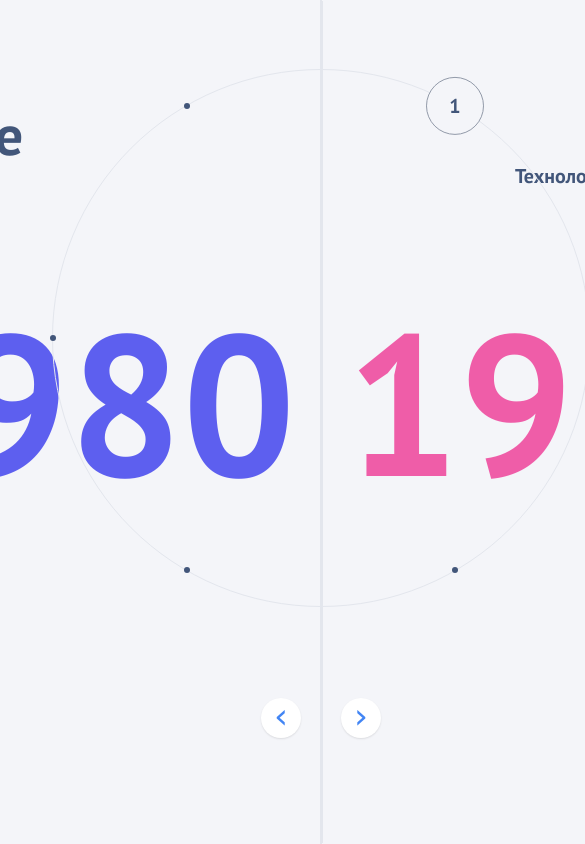
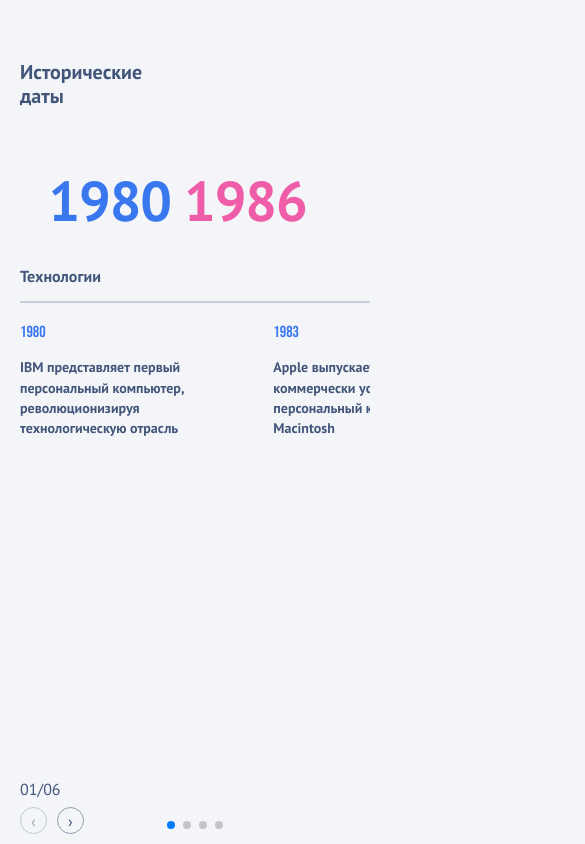
Before and after one commit to LoshakovDanil/history-date, a React (Create React App) app: page / in a window 390 px wide. Shown: the top 844 px of the page, 585 px wide, since content can reach past the window. Built offline with nearby package versions, Linux system fonts and the light colour scheme.

Commit message:
added style for mobile

```diff
--- a/src/App.css
+++ b/src/App.css
@@ -1,7 +1,19 @@
+@media(max-width: 1440px){
+  .container{
+    margin: 20px;
+  }
+  html, body {
+    overflow-x: hidden;
+  }
+  body {
+    position: relative;
+  }
+}
+
 * {
-	padding: 0px;
-	margin: 0px;
-	border: none;
+  padding: 0px;
+  margin: 0px;
+  border: none;
 }
 
 body {
--- a/src/App.tsx
+++ b/src/App.tsx
@@ -3,7 +3,9 @@ import './App.css';
 
 function App() {
   return (
-    <History />
+    <div className='container'>
+      <History />
+    </div>
   )
 }
 
--- a/src/components/History/CircleContainer/Circle/Circle.module.css
+++ b/src/components/History/CircleContainer/Circle/Circle.module.css
@@ -1,3 +1,4 @@
+@media (min-width: 1440px){
   .point {
     position: absolute;
     width: 6px;
@@ -58,3 +59,5 @@
   #point4 { transform: translate(-50%, -50%) rotate(120deg) translate(268px) rotate(-120deg); }
   #point5 { transform: translate(-50%, -50%) rotate(180deg) translate(268px) rotate(-180deg); }
   #point6 { transform: translate(-50%, -50%) rotate(240deg) translate(268px) rotate(-240deg); }
+
+}
--- a/src/components/History/CircleContainer/CircleLayout/CircleLayout.module.css
+++ b/src/components/History/CircleContainer/CircleLayout/CircleLayout.module.css
@@ -1,3 +1,4 @@
+@media (min-width: 1440px){
   .circleLayout{
     width: 100%;
     position: absolute;
@@ -15,6 +16,18 @@
     padding-left: 80px;
     margin-top: 100px;
     grid-area: 1 / 1 / 3 / 3;
+  }
+  .button{
+    width: 50px;
+    height: 50px;
+    border-radius: 50%;
+    margin: 10px 20px 20px 0px;
+    cursor: pointer;
+    border: 1px solid #8f99ac;
+    display: flex;
+    align-items: center;
+    justify-content: center;
+    transition: background-color ease 0.2s
   }
   .numbers{
     text-align: center;
@@ -34,26 +47,68 @@
     content: "";
     position: absolute;
     top: 10px;
-  left: 0;
+    left: 0px;
     width: 5px;
     height: 115px;
     background: linear-gradient(to bottom, #3877EE 0%, #EF5DA8 100%);
   }
-.buttons{
+
+  .arrow{
+    font-family: 'Lucida Sans', 'Lucida Sans Regular', 'Lucida Grande', 'Lucida Sans Unicode', Geneva, Verdana, sans-serif;
+    font-size: 30px;
+    margin-top: -5px;
+  }
+  .range{
+    padding-bottom: 20px;
+  }
+}
+@media(max-width: 1440px){
+  .circleLayout{
     display: flex;
+    flex-direction: column
+  }
+  .date{
+    font-size: 20px;
+    font-weight: 700;
+    line-height: 24px;
+    text-align: left;
+    margin-top: 40px;
+
+  }
+  .numbers{
+    font-size: 56px;
+    font-weight: 700;
+    line-height: 72.46px;
+    letter-spacing: -0.02em;
+    text-align: center;
+    margin-top: 56px;
+    margin-right: 35px;
+  }
+  .counter{
+    position: fixed;
+    left: 0;
+    bottom: 0;
+    padding: 0 0 0px 20px;
+    z-index: 2;
   }
   .button{
-  width: 50px;
-  height: 50px;
+    width: 25px;
+    height: 25px;
     border-radius: 50%;
-  margin: 10px 20px 20px 0px;
+    margin: 8px 10px 10px 0px;
     cursor: pointer;
     border: 1px solid #8f99ac;
     display: flex;
     align-items: center;
     justify-content: center;
-  transition: background-color ease 0.2s
+    transition: background-color ease 0.2s;
   }
+}
+
+.buttons{
+  display: flex;
+}
+
 .button:hover{
   background-color: #ffffff;
   transition: ease 0.2s;
@@ -63,11 +118,3 @@
   pointer-events: none;
   user-select: none;
 }
-.arrow{
-  font-family: 'Lucida Sans', 'Lucida Sans Regular', 'Lucida Grande', 'Lucida Sans Unicode', Geneva, Verdana, sans-serif;
-  font-size: 30px;
-  margin-top: -5px;
-}
-.range{
-  padding-bottom: 20px;
-}
--- a/src/components/History/CircleContainer/CircleLayout/CircleLayout.tsx
+++ b/src/components/History/CircleContainer/CircleLayout/CircleLayout.tsx
@@ -13,15 +13,16 @@ export const CircleLayout: FC<Props> = ({ activeBtn, handleClick}) =>{
         <div className={style.date}>
           Исторические <br/> даты
         </div>
-        <div className='genre'>
-          {text}
-        </div>
-
         <div className={style.numbers}>
           <span className='number_one'>{dates[0]}</span>
           &nbsp;
           <span className='number_two'>{dates[1]}</span>
         </div>
+
+        <div className='genre'>
+          {text}
+        </div>
+
 
         <div className={style.counter}>
           <div className={style.range}>
--- a/src/components/History/CustomSwiper/CustomSwiper.css
+++ b/src/components/History/CustomSwiper/CustomSwiper.css
@@ -1,3 +1,6 @@
 .swiper-button-disabled{
   visibility: hidden;
 }
+.swiper-pagination{
+  position: fixed;
+}
--- a/src/components/History/CustomSwiper/CustomSwiper.module.css
+++ b/src/components/History/CustomSwiper/CustomSwiper.module.css
@@ -1,9 +1,4 @@
-.mySwiper{
-  cursor: pointer;
-}
-.slide{
-  text-align: left;
-}
+@media (min-width: 1440px){
   .number{
     color: #3877EE;
     font-family: "Bebas Neue", sans-serif;
@@ -36,3 +31,30 @@
     font-size: 35px;
     margin-top: -5px;
   }
+}
+@media (max-width: 1440px){
+  .number{
+    color: #3877EE;
+    font-family: "Bebas Neue", sans-serif;
+    font-size: 16px;
+    margin-top: 20px;
+    margin-bottom: 15px;
+    text-align: left;
+  }
+  .text{
+    font-size: 14px;
+    text-align: left;
+    font-weight: 700;
+    line-height: 20.3px;
+  }
+  .button {
+    display: none;
+  }
+}
+
+.mySwiper{
+  cursor: pointer;
+}
+.slide{
+  text-align: left;
+}
--- a/src/components/History/CustomSwiper/CustomSwiper.tsx
+++ b/src/components/History/CustomSwiper/CustomSwiper.tsx
@@ -1,11 +1,11 @@
 import { FC } from 'react';
 import { Swiper, SwiperSlide } from 'swiper/react';
-import { Navigation } from 'swiper/modules';
+import { Navigation, Pagination } from 'swiper/modules';
 import { PointData } from '../../../types/types';
 import style from './CustomSwiper.module.css'
-import './CustomSwiper.css'
 import 'swiper/css'
 import 'swiper/swiper-bundle.css';
+import './CustomSwiper.css'
 
 
 export const CustomSwiper:FC<Props> = ({activeBtn}) => {
@@ -16,14 +16,23 @@ export const CustomSwiper:FC<Props> = ({activeBtn}) => {
       </div>
 
       <Swiper
-        slidesPerView={3}
+        slidesPerView={1.5}
         spaceBetween={30}
         navigation={{
           nextEl: '.btn-next',
           prevEl: '.btn-prev'
         }}
-        modules={[ Navigation]}
+        modules={[ Navigation , Pagination]}
+        pagination={{ clickable: true } }
         className={style.mySwiper}
+        breakpoints={{
+          1200: {
+          slidesPerView: 2.99,
+          spaceBetween: 30,
+          pagination: false
+          }
+        }
+        }
       >
 
         {activeBtn.data.dateContain.map(point =>(
--- a/src/components/History/History.css
+++ b/src/components/History/History.css
@@ -1,61 +1,4 @@
-@media (max-width: 768px) {
-  .History {
-    height: 100vh;
-    width: calc(100% - 480px);
-    margin-left: 320px;
-    margin-right: 160px;
-    display: flex;
-    flex-direction: column;
-    align-items: center;
-    box-sizing: border-box;
-    border: 1px solid #e3e6ed;
-    position: relative;
-  }
-  .circleContainer{
-    flex: 12;
-    position: relative;
-    width: 1440px;
-  }
-  .circle {
-    position: absolute;
-    width: 536px;
-    height: 536px;
-    border-radius: 50%;
-    border: 1px solid #e3e6ed;
-    top: 57%;
-    left: 50%;
-    transform: translate(-50%, -50%);
-    z-index: 2
-  }
-  .swiperContainer{
-    flex: 2;
-    display: flex;
-    justify-content: center;
-    align-items: center;
-    flex-wrap: nowrap;
-    max-height: 250px;
-    min-height: 250px;
-    width: 100%;
-    font-size: 25px;
-  }
-  .genre{
-    text-align: start;
-    margin: 50px;
-    padding-top: 110px;
-    font-size: 20px;
-    font-weight: 700;
-    line-height: 30px;
-    grid-area: 1 / 7 / 3 / 9;
-  }
-  .number_one{
-    color: #5d5fef;
-  }
-  .number_two{
-    color: #ef5da8;
-  }
-
-}
-
+@media (min-width: 1440px){
   .History {
     height: 100vh;
     width: calc(100% - 480px);
@@ -124,8 +67,38 @@
     line-height: 30px;
     grid-area: 1 / 7 / 3 / 9;
   }
+}
+
+@media (max-width: 1440px){
+  .History{
+    width: 100%;
+    height: 525px;
+    position: relative;
+  }
+  .genre{
+    text-align: start;
+    font-weight: 700;
+    margin-top: 30px;
+  }
+  .genre::after{
+    content: '';
+    display: block;
+    border: 1px solid #C7CDD9;
+    margin-top: 15px;
+  }
+  .swiperContainer{
+    display: flex;
+    justify-content: flex-start;
+    align-items: flex-start;
+    height: 160;
+    max-width: 100%;
+    font-size: 25px;
+    margin-bottom: 22px;
+  }
+}
+
 .number_one{
-  color: #5d5fef;
+  color: #3877ee;
 }
 .number_two{
   color: #ef5da8;
```
Lines whose indentation alone changed are shown as unchanged.
